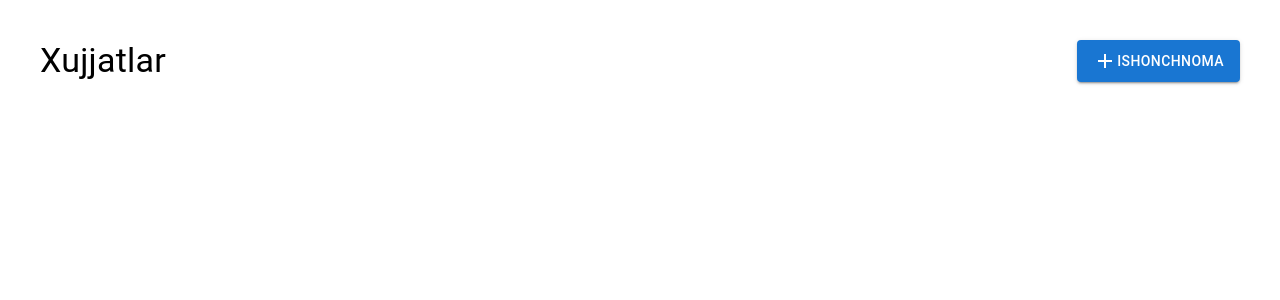
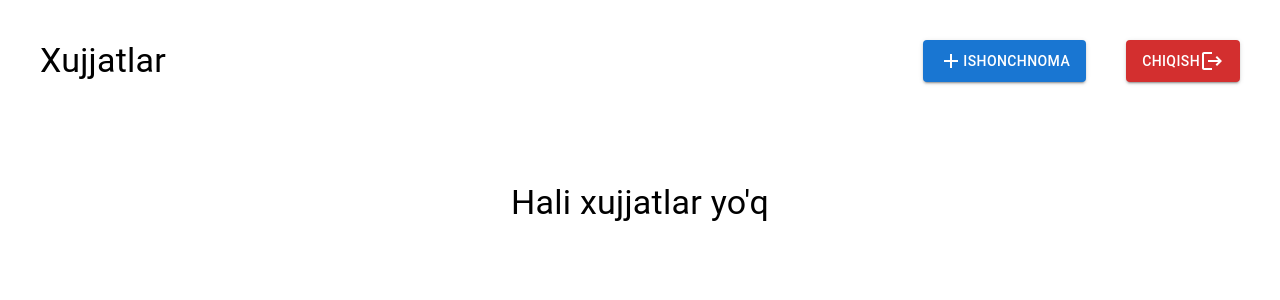
Before and after one commit to SpeedyM282/project, a React (Create React App) app: page /dashboard in a window 1280 px wide. Shown: the top 300 px of the page. Built offline with nearby package versions, Linux system fonts and the light colour scheme; no server answers.

Commit message:
add some new features

```diff
--- a/src/pages/Dashboard.tsx
+++ b/src/pages/Dashboard.tsx
@@ -1,28 +1,95 @@
-import { Box, Button, Stack, Typography } from "@mui/material";
-import React, { useEffect } from "react";
+import { useEffect, useState } from "react";
+import AddIcon from "@mui/icons-material/Add";
 import { getProxies } from "../services/proxy";
-import AddIcon from "@mui/icons-material/Add";
 import { useNavigate } from "react-router-dom";
+import LogoutIcon from "@mui/icons-material/Logout";
+import { Box, Button, Modal, Stack, Typography } from "@mui/material";
 
 const Dashboard = () => {
 	const navigate = useNavigate();
+	const handleOpen = () => setOpen(true);
+	const [open, setOpen] = useState(false);
+	const handleClose = () => setOpen(false);
+	const [proxies, setProxies] = useState([]);
+
 	useEffect(() => {
-		getProxies().then((res) => console.log("RES", res));
+		getProxies()
+			.then((res) => setProxies(res.data?.data))
+			.catch(() => alert("Xatolik yuz berdi\nIltimos keyinroq urunib ko'ring"));
 	}, []);
 
+	const handleLogout = () => {
+		localStorage.setItem("token", "");
+		localStorage.setItem("inn", "");
+		navigate("/login");
+	};
+
 	return (
+		<>
+			<Modal
+				open={open}
+				onClose={handleClose}
+				aria-labelledby="modal-modal-title"
+				aria-describedby="modal-modal-description"
+			>
+				<Stack
+					direction="column"
+					gap={3}
+					sx={{
+						position: "absolute",
+						top: "50%",
+						left: "50%",
+						transform: "translate(-50%, -50%)",
+						width: 550,
+						bgcolor: "background.paper",
+						borderRadius: 2,
+						p: 4,
+					}}
+				>
+					<Typography textAlign="center" variant="h4">
+						Siz rostdan ham chiqmoqchimisiz?
+					</Typography>
+
+					<Stack direction="row" gap={3} justifyContent="center">
+						<Button variant="contained" onClick={handleClose}>
+							Bekor qilish
+						</Button>
+						<Button variant="contained" color="error" onClick={handleLogout}>
+							Chiqish
+						</Button>
+					</Stack>
+				</Stack>
+			</Modal>
+
 			<Stack p={5}>
 				<Stack direction="row" justifyContent="space-between" gap={5}>
 					<Typography variant="h4">Xujjatlar</Typography>
 
-				<Button variant="contained" onClick={() => navigate("/proxy-create")}>
+					<Stack direction="row" gap={5}>
+						<Button
+							variant="contained"
+							onClick={() => navigate("/proxy-create")}
+						>
 							<AddIcon />
 							Ishonchnoma
 						</Button>
+
+						<Button variant="contained" color="error" onClick={handleOpen}>
+							Chiqish
+							<LogoutIcon />
+						</Button>
+					</Stack>
 				</Stack>
 
-			<Box></Box>
+				<Box>
+					{!proxies.length && (
+						<Typography m="100px auto" textAlign="center" variant="h4">
+							Hali xujjatlar yo'q
+						</Typography>
+					)}
+				</Box>
 			</Stack>
+		</>
 	);
 };
 
```
Lines whose indentation alone changed are shown as unchanged.
